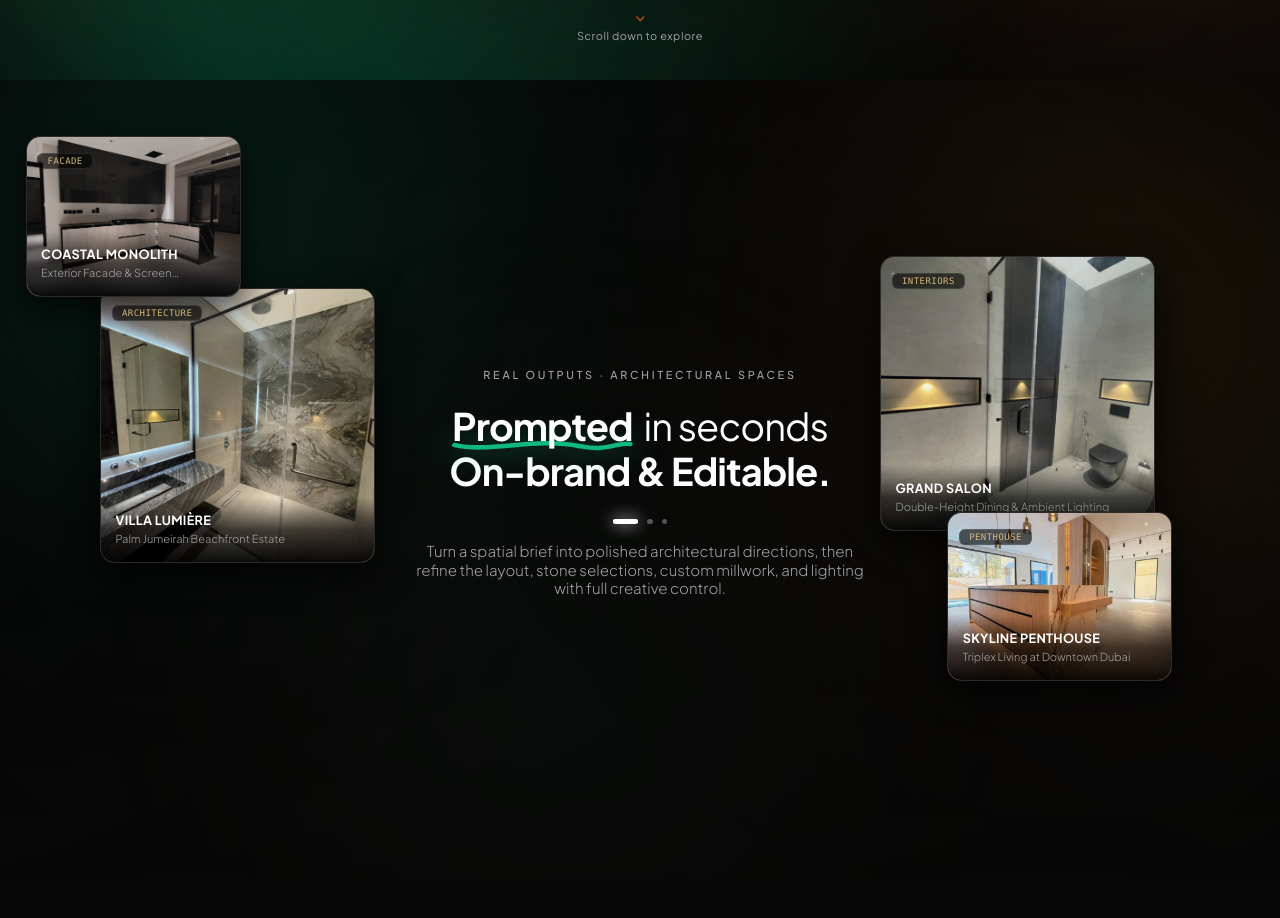
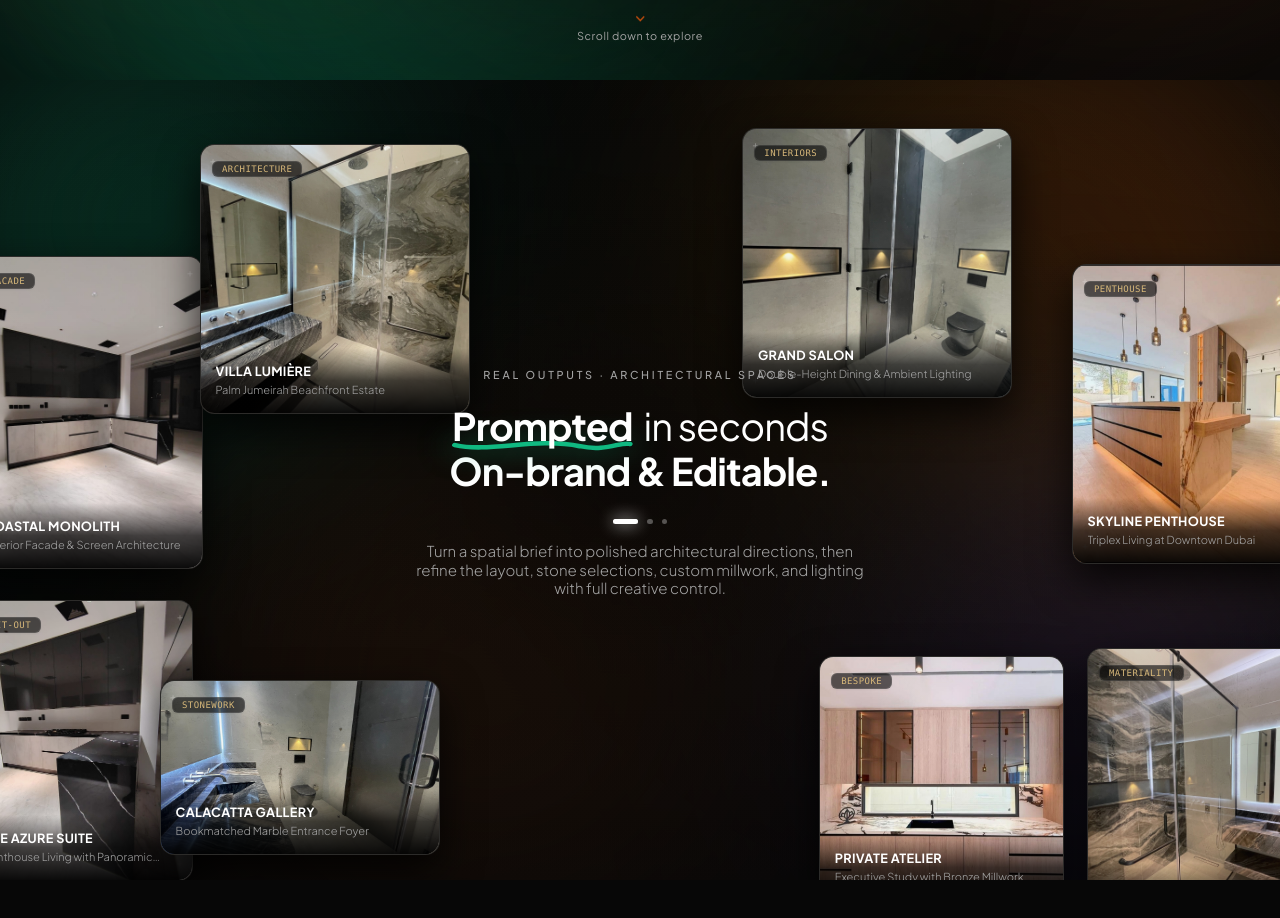
Before and after one commit to VIDITshah123/final..demo2, a React (Vite) app: page / in a window 1280 px wide. Shown: the part 720-1638 px from the top of the page. Built offline with nearby package versions, Linux system fonts and the light colour scheme.

Commit message:
feat: add FloatingShowcase component with multi-stage architectural layouts

```diff
--- a/src/components/FloatingShowcase.tsx
+++ b/src/components/FloatingShowcase.tsx
@@ -9,6 +9,7 @@ interface ShowcaseCard {
   positionStyle: React.CSSProperties;
   aspectRatio: string;
   width: string;
+  isEdgeCard?: boolean;
 }
 
 interface StageData {
@@ -20,7 +21,9 @@ interface StageData {
   cards: ShowcaseCard[];
 }
 
-// 4 carefully art-directed showcase cards per stage — clean composition, generous breathing room, zero lag
+// 8 precisely balanced cards per stage matching the reference layout:
+// 4 inner cards framing the central text (Top-Left, Top-Right, Bottom-Left, Bottom-Right)
+// 4 outer cards bleeding off the screen edges (Far-Left Upper, Far-Left Lower, Far-Right Upper, Far-Right Lower)
 const stages: StageData[] = [
   // ================= STAGE 1: REAL OUTPUTS · ARCHITECTURAL SPACES =================
   {
@@ -31,45 +34,97 @@ const stages: StageData[] = [
     description:
       'Turn a spatial brief into polished architectural directions, then refine the layout, stone selections, custom millwork, and lighting with full creative control.',
     cards: [
+      // 1. Inner Top-Left (Matches "Wild at Heart" in reference)
       {
-        id: 's1-c1',
+        id: 's1-inner-tl',
         src: '/images/P09.jpeg',
         title: 'VILLA LUMIÈRE',
         subtitle: 'Palm Jumeirah Beachfront Estate',
         tag: 'ARCHITECTURE',
-        positionStyle: { top: '26%', left: 'max(5%, calc(50% - 540px))' },
-        width: '275px',
+        positionStyle: { top: '8%', left: 'max(14%, calc(50% - 440px))' },
+        width: '270px',
         aspectRatio: '1 / 1',
       },
+      // 2. Inner Top-Right (Matches "Vigoureux / AI Security" in reference)
       {
-        id: 's1-c2',
+        id: 's1-inner-tr',
+        src: '/images/P11.jpeg',
+        title: 'GRAND SALON',
+        subtitle: 'Double-Height Dining & Ambient Lighting',
+        tag: 'INTERIORS',
+        positionStyle: { top: '6%', left: 'min(58%, calc(50% + 155px))' },
+        width: '270px',
+        aspectRatio: '1 / 1',
+      },
+      // 3. Inner Bottom-Left (Matches "Oasis" sunset landscape in reference)
+      {
+        id: 's1-inner-bl',
+        src: '/images/P13.jpeg',
+        title: 'CALACATTA GALLERY',
+        subtitle: 'Bookmatched Marble Entrance Foyer',
+        tag: 'STONEWORK',
+        positionStyle: { top: '75%', left: 'max(12%, calc(50% - 480px))' },
+        width: '280px',
+        aspectRatio: '16 / 10',
+      },
+      // 4. Inner Bottom-Right (Matches "Glow Your Own Way" skincare in reference)
+      {
+        id: 's1-inner-br',
+        src: '/images/P46.jpeg',
+        title: 'PRIVATE ATELIER',
+        subtitle: 'Executive Study with Bronze Millwork',
+        tag: 'BESPOKE',
+        positionStyle: { top: '72%', left: 'min(64%, calc(50% + 225px))' },
+        width: '245px',
+        aspectRatio: '1 / 1',
+      },
+      // 5. Far-Left Upper Edge (Matches "Pulse" drink can bleed in reference)
+      {
+        id: 's1-edge-lu',
         src: '/images/P33.jpeg',
         title: 'COASTAL MONOLITH',
         subtitle: 'Exterior Facade & Screen Architecture',
         tag: 'FACADE',
-        positionStyle: { top: '7%', left: 'max(2%, calc(50% - 630px))' },
-        width: '215px',
-        aspectRatio: '4 / 3',
+        positionStyle: { top: '22%', left: '-2.5%' },
+        width: '235px',
+        aspectRatio: '3 / 4',
+        isEdgeCard: true,
       },
+      // 6. Far-Left Lower Edge (Matches Girl drinking bleed in reference)
       {
-        id: 's1-c3',
-        src: '/images/P11.jpeg',
-        title: 'GRAND SALON',
-        subtitle: 'Double-Height Dining & Ambient Lighting',
-        tag: 'INTERIORS',
-        positionStyle: { top: '22%', left: 'min(72%, calc(50% + 240px))' },
-        width: '275px',
-        aspectRatio: '1 / 1',
+        id: 's1-edge-ll',
+        src: '/images/P31.jpeg',
+        title: 'THE AZURE SUITE',
+        subtitle: 'Penthouse Living with Panoramic Skyline',
+        tag: 'FIT-OUT',
+        positionStyle: { top: '65%', left: '-2.5%' },
+        width: '225px',
+        aspectRatio: '4 / 5',
+        isEdgeCard: true,
       },
+      // 7. Far-Right Upper Edge (Matches "Morph Effect" pants bleed in reference)
       {
-        id: 's1-c4',
+        id: 's1-edge-ru',
         src: '/images/P44.jpeg',
         title: 'SKYLINE PENTHOUSE',
         subtitle: 'Triplex Living at Downtown Dubai',
         tag: 'PENTHOUSE',
-        positionStyle: { top: '54%', left: 'min(74%, calc(50% + 340px))' },
+        positionStyle: { top: '23%', right: '-2.5%' },
+        width: '240px',
+        aspectRatio: '4 / 5',
+        isEdgeCard: true,
+      },
+      // 8. Far-Right Lower Edge (Matches "Liquid Silver" purple bleed in reference)
+      {
+        id: 's1-edge-rl',
+        src: '/images/P08.jpeg',
+        title: 'SANCTUARY BAY',
+        subtitle: 'Intimate Lighting & Italian Travertine',
+        tag: 'MATERIALITY',
+        positionStyle: { top: '71%', right: '-2.5%' },
         width: '225px',
-        aspectRatio: '4 / 3',
+        aspectRatio: '4 / 5',
+        isEdgeCard: true,
       },
     ],
   },
@@ -83,45 +138,97 @@ const stages: StageData[] = [
     description:
       'Create clean, flexible interiors you can keep adjusting in ALTIMATE Studio, from custom bronze joinery and lighting to bookmatched Italian marble.',
     cards: [
+      // 1. Inner Top-Left
       {
-        id: 's2-c1',
+        id: 's2-inner-tl',
         src: '/images/P22.jpeg',
         title: 'MARINA SHORES',
         subtitle: 'Contemporary Villa Living & Lounge Space',
         tag: 'LIVING ROOM',
-        positionStyle: { top: '26%', left: 'max(5%, calc(50% - 540px))' },
-        width: '275px',
+        positionStyle: { top: '8%', left: 'max(14%, calc(50% - 440px))' },
+        width: '270px',
         aspectRatio: '1 / 1',
       },
+      // 2. Inner Top-Right
       {
-        id: 's2-c2',
-        src: '/images/P29.jpeg',
-        title: 'MARBLE JOINERY',
-        subtitle: 'Seamless Transition from Stone to Timber',
-        tag: 'STONEWORK',
-        positionStyle: { top: '7%', left: 'max(2%, calc(50% - 630px))' },
-        width: '215px',
-        aspectRatio: '4 / 3',
-      },
-      {
-        id: 's2-c3',
+        id: 's2-inner-tr',
         src: '/images/P24.jpeg',
         title: 'BRONZE ACCENTS',
         subtitle: 'Fluted Wall Panels & Concealed Illumination',
         tag: 'JOINERY',
-        positionStyle: { top: '22%', left: 'min(72%, calc(50% + 240px))' },
-        width: '275px',
+        positionStyle: { top: '6%', left: 'min(58%, calc(50% + 155px))' },
+        width: '270px',
         aspectRatio: '1 / 1',
       },
+      // 3. Inner Bottom-Left
       {
-        id: 's2-c4',
+        id: 's2-inner-bl',
+        src: '/images/P32.jpeg',
+        title: 'ARCHITECTURAL FIXTURES',
+        subtitle: 'Precision Detail in Brushed Gunmetal',
+        tag: 'HARDWARE',
+        positionStyle: { top: '75%', left: 'max(12%, calc(50% - 480px))' },
+        width: '280px',
+        aspectRatio: '16 / 10',
+      },
+      // 4. Inner Bottom-Right
+      {
+        id: 's2-inner-br',
+        src: '/images/P49.jpeg',
+        title: 'CALACATTA OVAL',
+        subtitle: 'Sculptural Dining Table & Custom FF&E',
+        tag: 'FURNITURE',
+        positionStyle: { top: '72%', left: 'min(64%, calc(50% + 225px))' },
+        width: '245px',
+        aspectRatio: '1 / 1',
+      },
+      // 5. Far-Left Upper Edge
+      {
+        id: 's2-edge-lu',
+        src: '/images/P41.jpeg',
+        title: 'TACTILE FINISHES',
+        subtitle: 'Natural Wood & Fluted Plaster Paneling',
+        tag: 'FINISHES',
+        positionStyle: { top: '22%', left: '-2.5%' },
+        width: '235px',
+        aspectRatio: '3 / 4',
+        isEdgeCard: true,
+      },
+      // 6. Far-Left Lower Edge
+      {
+        id: 's2-edge-ll',
+        src: '/images/P27.jpeg',
+        title: 'FORM & FUNCTION',
+        subtitle: 'Custom Millwork & Kitchen Island Centerpiece',
+        tag: 'TURNKEY',
+        positionStyle: { top: '65%', left: '-2.5%' },
+        width: '225px',
+        aspectRatio: '4 / 5',
+        isEdgeCard: true,
+      },
+      // 7. Far-Right Upper Edge
+      {
+        id: 's2-edge-ru',
+        src: '/images/P47.jpeg',
+        title: 'CURATED LIGHTING',
+        subtitle: 'Recessed Architectural Track Illumination',
+        tag: 'LIGHTING',
+        positionStyle: { top: '23%', right: '-2.5%' },
+        width: '240px',
+        aspectRatio: '4 / 5',
+        isEdgeCard: true,
+      },
+      // 8. Far-Right Lower Edge
+      {
+        id: 's2-edge-rl',
         src: '/images/P34.jpeg',
         title: 'EMIRATES HILLS',
         subtitle: 'Double-Height Residence with Glass Monoliths',
         tag: 'ARCHITECTURE',
-        positionStyle: { top: '54%', left: 'min(74%, calc(50% + 340px))' },
+        positionStyle: { top: '71%', right: '-2.5%' },
         width: '225px',
-        aspectRatio: '4 / 3',
+        aspectRatio: '4 / 5',
+        isEdgeCard: true,
       },
     ],
   },
@@ -135,45 +242,97 @@ const stages: StageData[] = [
     description:
       'Generate spaces that stay rigorously consistent with your architectural brief, engineered across Dubai with guaranteed turnkey delivery and single-source accountability.',
     cards: [
+      // 1. Inner Top-Left
       {
-        id: 's3-c1',
+        id: 's3-inner-tl',
         src: '/images/P37.jpeg',
         title: 'MASTER SANCTUARY',
         subtitle: 'Penthouse Bedroom Suite with Custom Wardrobes',
         tag: 'PENTHOUSE',
-        positionStyle: { top: '26%', left: 'max(5%, calc(50% - 540px))' },
-        width: '275px',
+        positionStyle: { top: '8%', left: 'max(14%, calc(50% - 440px))' },
+        width: '270px',
         aspectRatio: '1 / 1',
       },
+      // 2. Inner Top-Right
       {
-        id: 's3-c2',
-        src: '/images/P48.jpeg',
-        title: 'CEILING ARCHITECTURE',
-        subtitle: 'Acoustic Wood Ribs & Indirect Coves',
-        tag: 'ENGINEERING',
-        positionStyle: { top: '7%', left: 'max(2%, calc(50% - 630px))' },
-        width: '215px',
-        aspectRatio: '4 / 3',
-      },
-      {
-        id: 's3-c3',
+        id: 's3-inner-tr',
         src: '/images/P39.jpeg',
         title: 'CULINARY SUITE',
         subtitle: 'Seamless Monolith Kitchen & Wine Cellar',
         tag: 'FIT-OUT',
-        positionStyle: { top: '22%', left: 'min(72%, calc(50% + 240px))' },
-        width: '275px',
+        positionStyle: { top: '6%', left: 'min(58%, calc(50% + 155px))' },
+        width: '270px',
         aspectRatio: '1 / 1',
       },
+      // 3. Inner Bottom-Left
       {
-        id: 's3-c4',
+        id: 's3-inner-bl',
+        src: '/images/P51.jpeg',
+        title: 'CHOREOGRAPHED LIGHT',
+        subtitle: 'Automated Scene Lighting for Twilight',
+        tag: 'AUTOMATION',
+        positionStyle: { top: '75%', left: 'max(12%, calc(50% - 480px))' },
+        width: '280px',
+        aspectRatio: '16 / 10',
+      },
+      // 4. Inner Bottom-Right
+      {
+        id: 's3-inner-br',
+        src: '/images/P04.jpeg',
+        title: 'TURNKEY COMPLETION',
+        subtitle: 'Final Handover at Jumeirah Islands Villa',
+        tag: 'HANDOVER',
+        positionStyle: { top: '72%', left: 'min(64%, calc(50% + 225px))' },
+        width: '245px',
+        aspectRatio: '1 / 1',
+      },
+      // 5. Far-Left Upper Edge
+      {
+        id: 's3-edge-lu',
+        src: '/images/P43.jpeg',
+        title: 'TERRACE HORIZON',
+        subtitle: 'Indoor-Outdoor Infinity Glass Pergola',
+        tag: 'TERRACE',
+        positionStyle: { top: '22%', left: '-2.5%' },
+        width: '235px',
+        aspectRatio: '3 / 4',
+        isEdgeCard: true,
+      },
+      // 6. Far-Left Lower Edge
+      {
+        id: 's3-edge-ll',
+        src: '/images/P50.jpeg',
+        title: 'AOLAO RESIDENCE',
+        subtitle: 'Conversational Lounge & Suspended Fireplace',
+        tag: 'RESIDENTIAL',
+        positionStyle: { top: '65%', left: '-2.5%' },
+        width: '225px',
+        aspectRatio: '4 / 5',
+        isEdgeCard: true,
+      },
+      // 7. Far-Right Upper Edge
+      {
+        id: 's3-edge-ru',
+        src: '/images/P52.jpeg',
+        title: 'EXECUTIVE SUITE',
+        subtitle: 'Private Office Suite at DIFC Gate Towers',
+        tag: 'COMMERCIAL',
+        positionStyle: { top: '23%', right: '-2.5%' },
+        width: '240px',
+        aspectRatio: '4 / 5',
+        isEdgeCard: true,
+      },
+      // 8. Far-Right Lower Edge
+      {
+        id: 's3-edge-rl',
         src: '/images/P45.jpeg',
         title: 'SPA BATHROOM',
         subtitle: 'Bookmatched Nero Marquina & Freestanding Tub',
         tag: 'WELLNESS',
-        positionStyle: { top: '54%', left: 'min(74%, calc(50% + 340px))' },
+        positionStyle: { top: '71%', right: '-2.5%' },
         width: '225px',
-        aspectRatio: '4 / 3',
+        aspectRatio: '4 / 5',
+        isEdgeCard: true,
       },
     ],
   },
@@ -191,7 +350,7 @@ const stages: StageData[] = [
     const activeIndexRef = useRef<number>(0);
 
     // React state ONLY updates when stage index changes (0 -> 1 -> 2)
-    // This eliminates 60fps re-rendering overhead and eliminates scroll lag completely!
+    // This completely eliminates React reconciliation during scroll for 60/120 fps butter performance!
     const [activeStageIndex, setActiveStageIndex] = useState(0);
 
       useEffect(() => {
@@ -294,67 +453,85 @@ const stages: StageData[] = [
           {/* ================= PINNED STICKY CONTAINER ================= */}
           <div className="sticky top-0 h-screen w-full flex flex-col items-center justify-center overflow-hidden bg-[#070707] select-none px-4">
 
-        {/* ================= CINEMATIC AMBIENT LIGHTING ================= */}
+            {/* ================= ATMOSPHERIC AMBIENT GLOW SYSTEM (Matching Reference Image) ================= */}
             <div className="absolute inset-0 pointer-events-none overflow-hidden z-0" aria-hidden="true">
+              {/* Top-Left Teal / Emerald Glow */}
               <div
-            className="ambient-orb ambient-orb-amber-show transition-[background] duration-700"
+                className="ambient-orb transition-[background] duration-700"
                 style={{
-              width: '68vw',
-              height: '68vw',
-              maxWidth: 900,
-              maxHeight: 900,
-              top: '-12%',
-              left: '-10%',
+                  width: '64vw',
+                  height: '64vw',
+                  maxWidth: 850,
+                  maxHeight: 850,
+                  top: '-15%',
+                  left: '-12%',
                   background:
                     activeStageIndex === 0
-                    ? 'radial-gradient(ellipse 66% 58% at 36% 30%, rgba(16,185,129,0.45) 0%, rgba(5,150,105,0.22) 45%, transparent 75%)'
+                        ? 'radial-gradient(ellipse 66% 58% at 36% 30%, rgba(16,185,129,0.48) 0%, rgba(5,150,105,0.22) 45%, transparent 75%)'
                         : activeStageIndex === 1
                           ? 'radial-gradient(ellipse 66% 58% at 36% 30%, rgba(234,88,12,0.45) 0%, rgba(16,185,129,0.20) 48%, transparent 75%)'
                   : 'radial-gradient(ellipse 66% 58% at 36% 30%, rgba(217,120,41,0.45) 0%, rgba(234,88,12,0.22) 48%, transparent 75%)',
             }}
           />
 
+              {/* Top-Center / Right Warm Amber / Red-Orange Glow */}
               <div
-            className="ambient-orb ambient-orb-bronze-show"
+                className="ambient-orb"
                 style={{
-              width: '60vw',
-              height: '60vw',
-              maxWidth: 800,
-              maxHeight: 800,
-              top: '-8%',
-              right: '-10%',
+                  width: '58vw',
+                  height: '58vw',
+                  maxWidth: 780,
+                  maxHeight: 780,
+                  top: '-12%',
+                  right: '-6%',
                   background:
-              'radial-gradient(circle at 68% 30%, rgba(245,158,11,0.35) 0%, rgba(196,130,63,0.18) 46%, transparent 80%)',
+                  'radial-gradient(circle at 68% 30%, rgba(234,88,12,0.38) 0%, rgba(245,158,11,0.22) 44%, transparent 80%)',
                 }}
               />
 
+              {/* Bottom-Left Warm Sunset Glow */}
               <div
-            className="ambient-orb ambient-orb-emerald-show"
+                className="ambient-orb"
                 style={{
-              width: '50vw',
-              height: '50vw',
-              maxWidth: 650,
-              maxHeight: 650,
+                  width: '52vw',
+                  height: '52vw',
+                  maxWidth: 700,
+                  maxHeight: 700,
                   bottom: '-16%',
-              left: '20%',
+                  left: '12%',
                   background:
-              'radial-gradient(ellipse at center, rgba(16,185,129,0.28) 0%, rgba(214,183,121,0.14) 48%, transparent 75%)',
+                  'radial-gradient(ellipse at center, rgba(217,120,41,0.32) 0%, rgba(234,88,12,0.16) 48%, transparent 75%)',
                 }}
               />
 
-          {/* Center vignette */}
+              {/* Bottom-Right Violet / Indigo Glow */}
+              <div
+                className="ambient-orb"
+                style={{
+                  width: '48vw',
+                  height: '48vw',
+                  maxWidth: 640,
+                  maxHeight: 640,
+                  bottom: '-14%',
+                  right: '-8%',
+                  background:
+                    'radial-gradient(circle at center, rgba(124,58,237,0.28) 0%, rgba(99,102,241,0.15) 50%, transparent 78%)',
+                }}
+              />
+
+              {/* Deep center vignette so the white typography & cards pop */}
               <div
                 className="absolute inset-0"
                 style={{
                   background:
-              'radial-gradient(ellipse 900px 600px at center, rgba(7,7,7,0.75) 0%, rgba(7,7,7,0.35) 55%, transparent 95%)',
+                  'radial-gradient(ellipse 920px 620px at center, rgba(7,7,7,0.85) 0%, rgba(7,7,7,0.40) 55%, transparent 95%)',
                 }}
               />
               <div className="absolute inset-0 bg-gradient-to-b from-[#070707]/30 via-transparent to-[#070707]/60 pointer-events-none" />
             </div>
 
-        {/* ================= 3 STAGES RENDERED AS GPU SLIDER LAYERS (DESKTOP 768px+) ================= */}
-        {/* Each stage is an ultra-fast GPU layer: translates smoothly with 0 React re-renders while scrolling */}
+            {/* ================= 8-CARD CONSTELLATION AS GPU SLIDER LAYERS (DESKTOP 768px+) ================= */}
+            {/* Exactly mirrors the Linearity reference image pattern: 4 inner framing cards + 4 edge-bleed cards */}
             <div className="hidden md:block absolute inset-0 pointer-events-none z-10 overflow-hidden">
                   {
                     stages.map((stage, sIdx) => (
@@ -373,12 +550,13 @@ const stages: StageData[] = [
                             className="absolute pointer-events-auto transition-transform duration-500 ease-out hover:scale-[1.03]"
                             style={{
                               ...card.positionStyle,
-                        width: `min(${card.width}, 22vw)`,
-                        minWidth: '190px',
+                              width: `min(${card.width}, ${card.isEdgeCard ? '20vw' : '22vw'})`,
+                              minWidth: card.isEdgeCard ? '160px' : '190px',
+                              zIndex: card.isEdgeCard ? 10 : 20,
                             }}
                           >
                                   <div
-                        className="w-full rounded-2xl overflow-hidden bg-[#141311] border border-white/10 relative group shadow-[0_12px_35px_rgba(0,0,0,0.75),inset_0_1px_1px_rgba(255,255,255,0.15)]"
+                                    className="w-full rounded-2xl overflow-hidden bg-[#141311] border border-white/10 relative group shadow-[0_16px_40px_rgba(0,0,0,0.8),inset_0_1px_1px_rgba(255,255,255,0.18)]"
                                     style={{ aspectRatio: card.aspectRatio }}
                                   >
                                     <img
@@ -397,14 +575,14 @@ const stages: StageData[] = [
                                     <div className="absolute bottom-2.5 left-2.5 text-white/30 font-mono text-[10px] pointer-events-none">+</div>
                                     <div className="absolute bottom-2.5 right-2.5 text-white/30 font-mono text-[10px] pointer-events-none">+</div>
 
-                            {/* Top Category Badge */ }
+                                    {/* Top Category Badge */}
                                     <div className="absolute top-3 left-3 z-10">
                                       <span className="px-2.5 py-0.5 rounded-[6px] text-[9px] font-mono tracking-wider uppercase bg-black/60 text-[#D6B779] shadow-sm border border-white/10">
                                         {card.tag}
                                       </span>
                                     </div>
 
-                                {/* Bottom Title & Subtitle */}
+                                  {/* Bottom Title & Subtitle Overlay */}
                                   <div className="absolute inset-x-0 bottom-0 p-3 sm:p-4 bg-gradient-to-t from-black/95 via-black/70 to-transparent flex flex-col justify-end">
                                     <h3 className="font-sans font-bold text-xs sm:text-sm text-white tracking-wide uppercase leading-tight truncate">
                                       {card.title}
@@ -417,15 +595,14 @@ const stages: StageData[] = [
                               </div>
               ))}
                           </div>
-              ))
-            }
+                        ))}
                       </div>
 
-        {/* ================= CENTERED HEADLINE & ARCHITECTURAL DESCRIPTION ================= */}
-        <div className="relative z-20 w-full max-w-2xl mx-auto text-center px-4 flex flex-col items-center justify-center pointer-events-auto">
+        {/* ================= CENTERED HEADLINE & ARCHITECTURAL DESCRIPTION ================= */ }
+                      < div className = "relative z-20 w-full max-w-2xl mx-auto text-center px-4 flex flex-col items-center justify-center pointer-events-auto" >
 
-          {/* Eyebrow Label */}
-          <div className="mb-2 sm:mb-3 transition-opacity duration-300">
+                      {/* Eyebrow Label */ }
+                      < div className = "mb-2 sm:mb-3 transition-opacity duration-300" >
                       <span className="text-[10px] sm:text-xs tracking-[0.25em] uppercase text-neutral-400 font-medium">
                         {currentStage.eyebrow}
                       </span>
@@ -532,8 +709,8 @@ const stages: StageData[] = [
               <span>← Swipe horizontally to explore spaces →</span>
             </div>
           </div>
-                </div>
-    </div>
+      </div >
+    </div >
   );
 };
 
```
Lines whose indentation alone changed are shown as unchanged.
